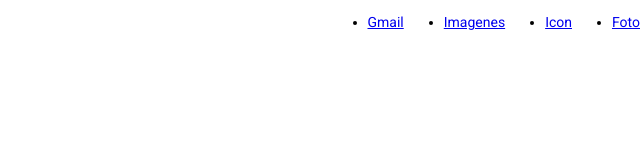
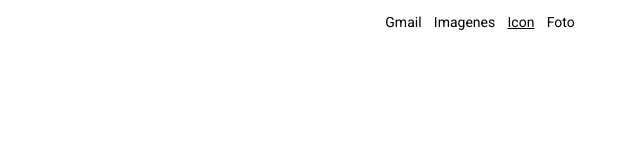
Before and after one commit to eacmGH/google_clone_tutorial, a plain HTML site: page index.html in a window 1280 px wide. Shown: the whole page, without its empty margins (640-1280 px from the left). Drawn offline with Linux system fonts and the light colour scheme.

Commit message:
correcion estructura navbar,uso de flex, implementando rem y em con consejos IA

```diff
--- a/css/style.css
+++ b/css/style.css
@@ -3,17 +3,33 @@
 body {
   margin: 0;
   padding: 0;
-  font-size: 14px;
+  font-size: 0.875rem;
   font-family: 'Roboto', 'Arial', sans-serif;
   box-sizing: border-box;
 }
 
 .header {
   width: 100%;
-  height: 60px;
+  height: 4.615rem;
 }
 
 .main-nav {
   display: flex;
   justify-content: flex-end;
 }
+
+.main-nav__list {
+  width: 19.231rem;
+  display: flex;
+  justify-content: center;
+  list-style-type: none;
+}
+
+.main-nav__link {
+  text-decoration: none;
+}
+
+.main-nav__link, .main-nav__icon {
+  margin-right: 0.769rem;
+  color: #000;
+}
--- a/index.html
+++ b/index.html
@@ -11,14 +11,8 @@
     <nav class="main-nav">
       <ul class="main-nav__list">
         <li class="main-nav__item"><a class="main-nav__link" href="#">Gmail</a></li>
-      </ul>
-      <ul class="main-nav__list">
         <li class="main-nav__item"><a class="main-nav__link" href="#">Imagenes</a></li>
-      </ul>
-      <ul class="main-nav__list">
         <li class="main-nav__item"><a class="main-nav__icon" href="#">Icon</a></li>
-      </ul>
-      <ul class="main-nav__list">
         <li class="main-nav__item"><a class="main-nav__link main-nav__link--photo" href="#">Foto</a></li>
       </ul>
     </nav>
```
